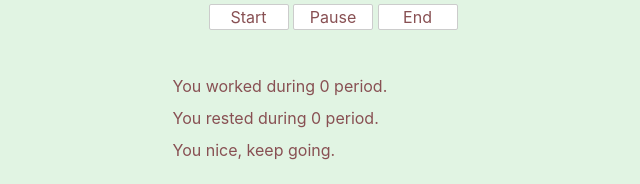
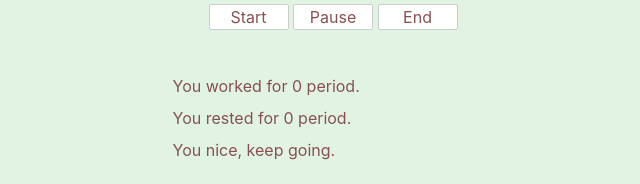
Before and after one commit to ArthurMaman/svelte-pomodoro, a Svelte app: page / in a window 1280 px wide. Shown: the part 527-711 px from the top of the page, without its empty margins (307-947 px from the left). Built offline with nearby package versions, Linux system fonts and the light colour scheme.

Commit message:
- Fix my poor english

```diff
--- a/src/App.svelte
+++ b/src/App.svelte
@@ -231,12 +231,12 @@
       <button class="w-20" on:click={end}>End</button>
     </div>
     <h2 class="p-1">
-      You worked during {workedPeriod} period{workedPeriod > 1 ? 's' : ''}.
+      You worked for {workedPeriod} period{workedPeriod > 1 ? 's' : ''}.
       <br />
       {workedPeriod > 0 ? `That's ${workedPeriod * workTime} minutes !` : ''}
     </h2>
     <h2 class="p-1">
-      You rested during {restedPeriod} period{restedPeriod > 1 ? 's' : ''}.
+      You rested for {restedPeriod} period{restedPeriod > 1 ? 's' : ''}.
       <br />
       {restedPeriod > 0 ? `It's only ${restedPeriod * restTime} minutes !` : ''}
     </h2>
```
